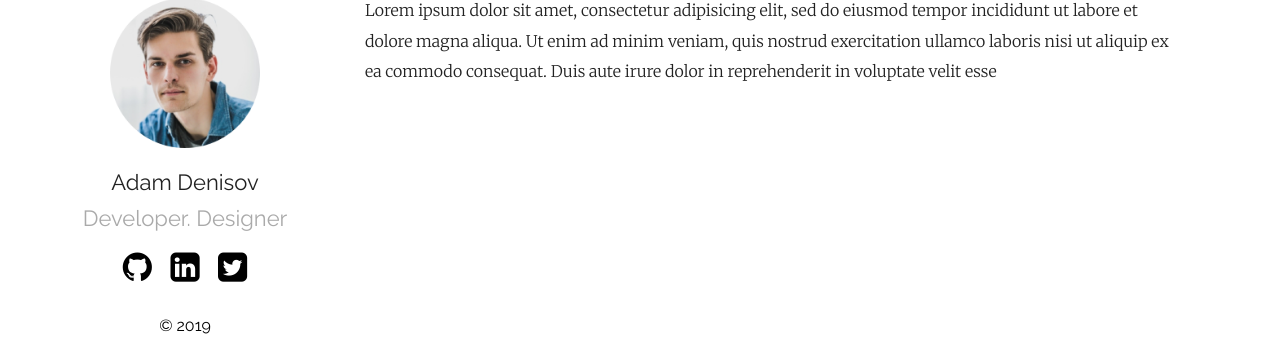
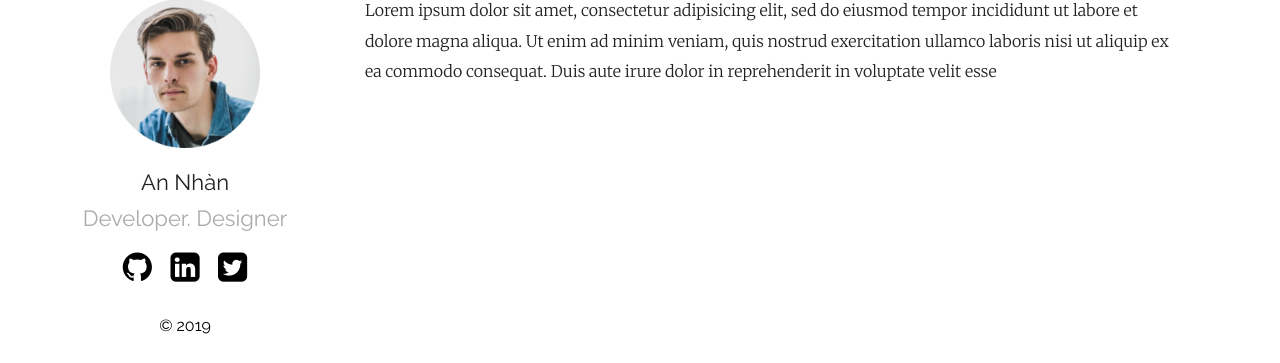
Before and after one commit to annhan/annhan.github.io, a Jekyll site: the page built from index.md, in a window 1280 px wide. Shown: the part 208-571 px from the top of the page. Built offline with Jekyll 4.4.1, drawn with Linux system fonts in a browser that asks for light colours.

Commit message:
Update _config.yml

```diff
--- a/_config.yml
+++ b/_config.yml
@@ -12,16 +12,16 @@
 sass:
   sass_dir: _sass
 plainwhite:
-  name: Adam Denisov
+  name: An Nhàn
   tagline: Developer. Designer
   date_format: "%b %-d, %Y"
   sitemap: true # set to true to generate sitemap.xml content
 
   # generate social links in footer
   social_links:
-    twitter: thelehhman
-    github:  thelehhman
-    linkedIn: in/thelehhman
+    twitter: annhandt09
+    github:  annhan
+    linkedIn: in/annhandt09
     rss: rss
     # dribbble: jekyll
     # facebook: jekyll
```
